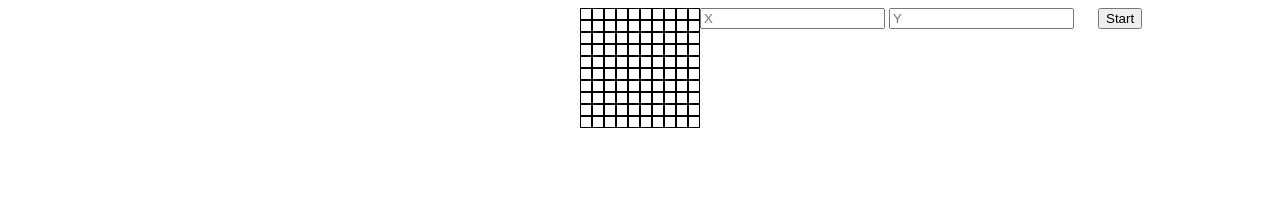
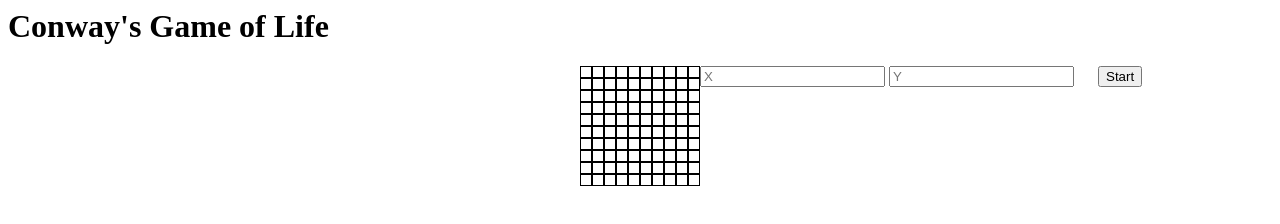
Before and after one commit to fgonzalvez/Conway-s-Game-of-Life-JS, a plain HTML site: page index.html in a window 1280 px wide. Drawn offline with Linux system fonts and the light colour scheme.

Commit message:
Update index.html

```diff
--- a/index.html
+++ b/index.html
@@ -4,6 +4,7 @@
 		<script type="text/javascript" src="cgol.js"></script>
 	</head>
 	<body>
+		<h1> Conway's Game of Life </h1>
 		<div id="wrapper">
 		</div>
 		<input id="x-value" type="number" placeholder="X">
```
